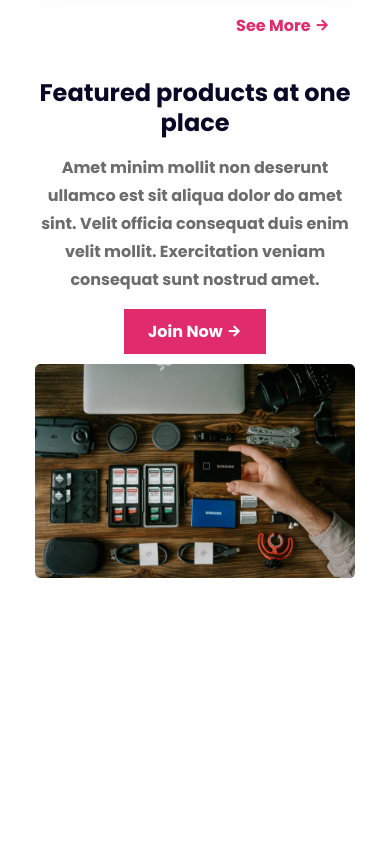
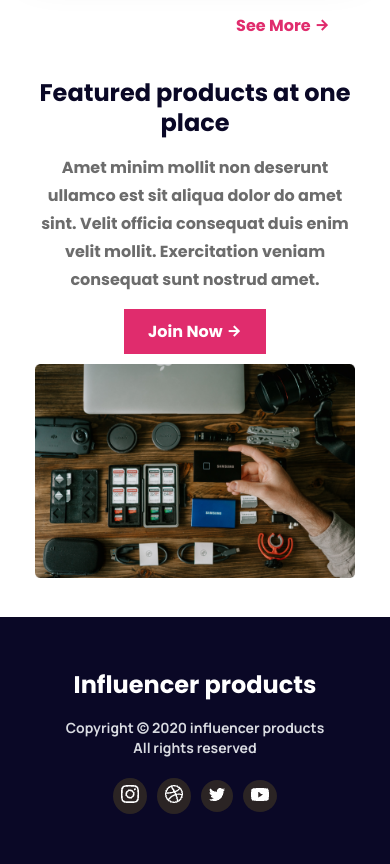
Before and after one commit to wahidalam91/influencers-gears, a plain HTML site: page index.html in a window 390 px wide. Shown: the part 5407-6271 px from the top of the page. Before the commit the page ends 6024 px from the top, so only its background shows below. Drawn offline with nearby package versions, Linux system fonts and the light colour scheme.

Commit message:
footer as well as project completed

```diff
--- a/index.html
+++ b/index.html
@@ -58,6 +58,8 @@
             </div>
           </div>
     </header>
+
+
     <main>
         <!-- Popular Collections -->
         <section class="popular-collection container">
@@ -177,5 +179,20 @@
          </section>
     </main>
 
+
+        <!-- Footer -->
+    <footer>
+        <h2 class="footer-title poppins-bold">Influencer products</h2>
+        <p class="footer-description manrope">Copyright © 2020  influencer products <br> All rights reserved</p>
+        <div class="social-icons">
+            <ul class="display-flex">
+                <li><a href="#" class="social-links"><img src="./logos/instgram-logo.png" alt=""></a></li>
+                <li><a href="#" class="social-links"><img src="./logos/dribble-logo.png" alt=""></a></li>
+                <li><a href="#" class="social-links"><img src="./logos/twitter-logo.png" alt=""></a></li>
+                <li><a href="#" class="social-links"><img src="./logos/youtube-logo.png" alt=""></a></li>
+            </ul>
+        </div>
+    </footer>
+
 </body>
 </html>
--- a/styles.css
+++ b/styles.css
@@ -313,6 +313,46 @@ padding-bottom: 13px;
     margin-top: 15px;
 }
 
+footer{
+    background-color: rgb(10,8,38);
+    padding: 50px 150px;
+    margin: 0 auto;
+    text-align: center;
+}
+
+.footer-title{
+    color: rgb(255, 255, 255);
+    font-size: 1.5rem;
+    line-height: 36px;
+    margin-bottom: 8px;
+}
+
+.footer-description{
+    color: rgb(217, 219, 225);
+    font-size: 1rem;
+    font-weight: 700;
+    line-height: 24px;
+    margin-bottom: 20px;
+}
+
+footer ul{
+    justify-content: center;
+    align-items: center;
+    gap: 20px;
+}
+
+ul li{
+    list-style: none;
+    justify-content: center;
+    background-color:  rgb(43, 36, 36);
+    padding: 7px 8px;
+    border-radius: 100%;
+}
+
+.social-links{
+    text-decoration: none;
+}
+
 
 
 
@@ -453,6 +493,25 @@ main{
     margin: 0 auto;
 }
 
+footer{
+    padding: 50px;
+}
+
+footer ul{
+    gap: 10px;
+}
+
+
+.footer-description{
+    margin-top: 15px;
+    font-size: 14px;
+    line-height: 20px;
+}
+
+
+
+
+
 
 
 
```
Also changed, not shown: logos/dribble-logo.png (added), logos/instgram-logo.png (added), logos/twitter-logo.png (added), logos/youtube-logo.png (added).
